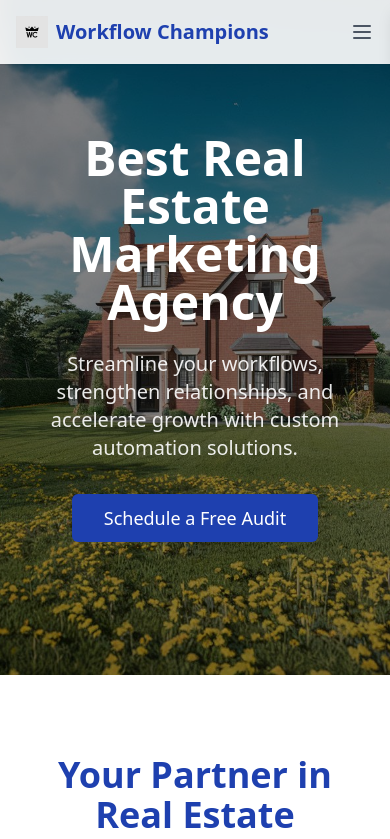
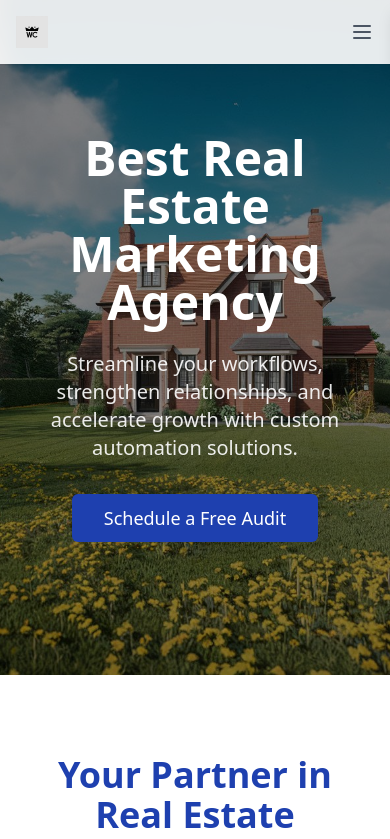
Before and after one commit to ericbreitnicholson/workflowchampions, a React (Vite) app: page / in a window 390 px wide. Shown: the top 839 px of the page. Built offline with nearby package versions, Linux system fonts and the light colour scheme.

Commit message:
Remove "Workflow champions" text
Removed the phrase "Workflow champions" from the header component. Additionally, addressed issues with the hamburger menu layout as indicated in the provided screenshot.
[skip gpt_engineer]

```diff
--- a/src/components/Header.tsx
+++ b/src/components/Header.tsx
@@ -32,9 +32,6 @@ export const Header = () => {
         <div className="flex items-center justify-between h-16">
           <div className="flex items-center space-x-2">
             <img src="/lovable-uploads/0b542abe-a34d-4b85-b3c6-ba7454a3629a.png" alt="WC Logo" className="h-8 w-8" />
-            <span className="text-xl font-bold text-primary">
-              Workflow Champions
-            </span>
           </div>
 
           <nav className="hidden md:flex items-center space-x-8">
```
